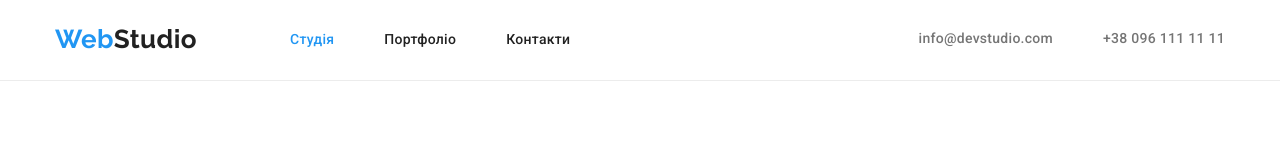
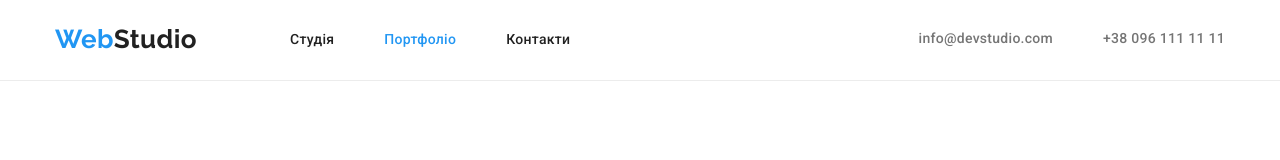
Before and after one commit to MrScreamer/goit-markup-hw-03, a website: page portfolio.html in a window 1280 px wide. Shown: the top 160 px of the page. Drawn offline with nearby package versions, Linux system fonts and the light colour scheme; files whose address does not match are found by name.

Commit message:
small fix with header

```diff
--- a/portfolio.html
+++ b/portfolio.html
@@ -26,10 +26,12 @@
         >
         <ul class="nav-list">
           <li>
-            <a href="./index.html" class="nav-list-link selected">Студія</a>
+            <a href="./index.html" class="nav-list-link">Студія</a>
           </li>
           <li>
-            <a href="./portfolio.html" class="nav-list-link">Портфоліо</a>
+            <a href="./portfolio.html" class="nav-list-link selected"
+              >Портфоліо</a
+            >
           </li>
           <li><a href="/" class="nav-list-link">Контакти</a></li>
         </ul>
```
